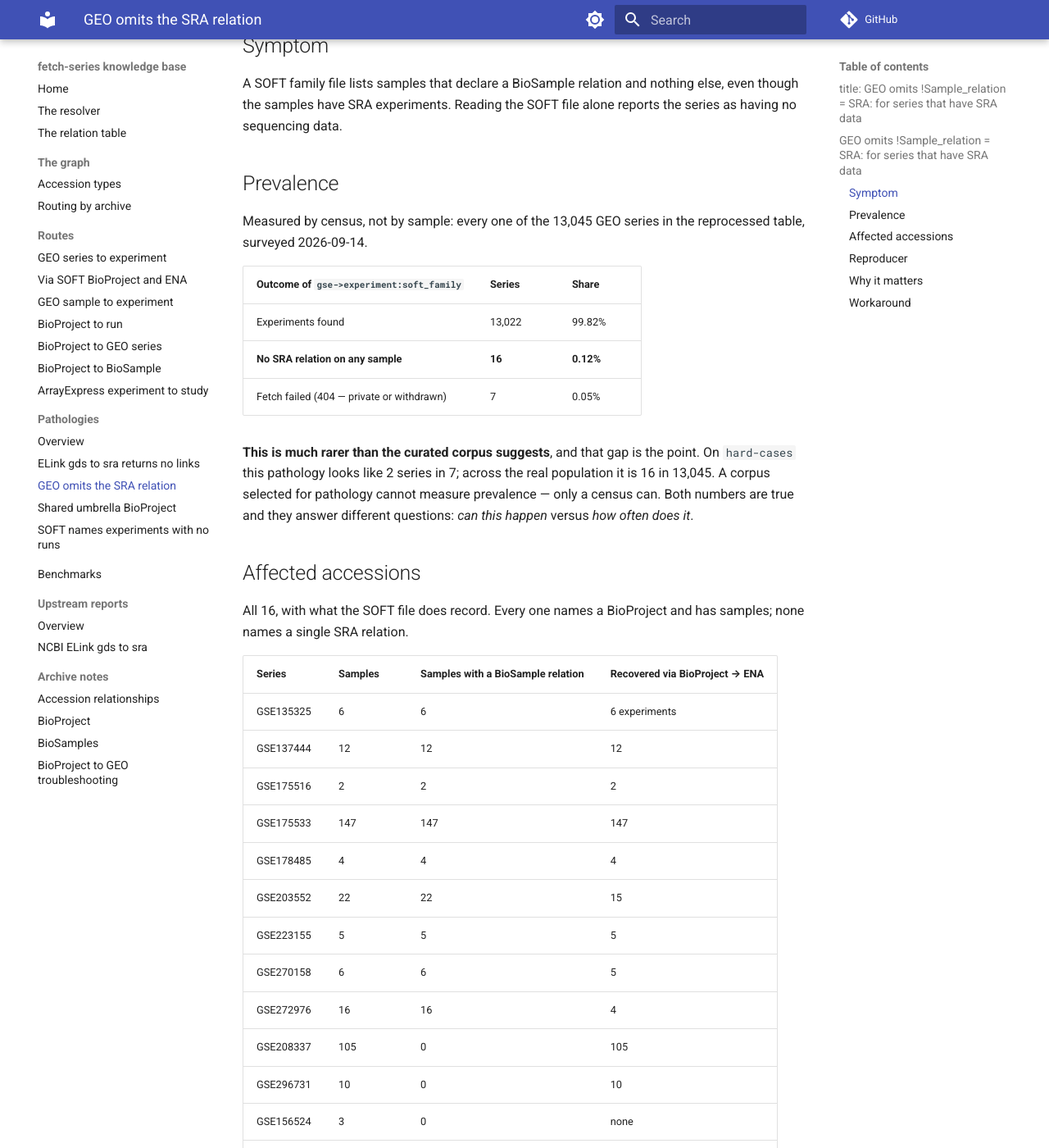
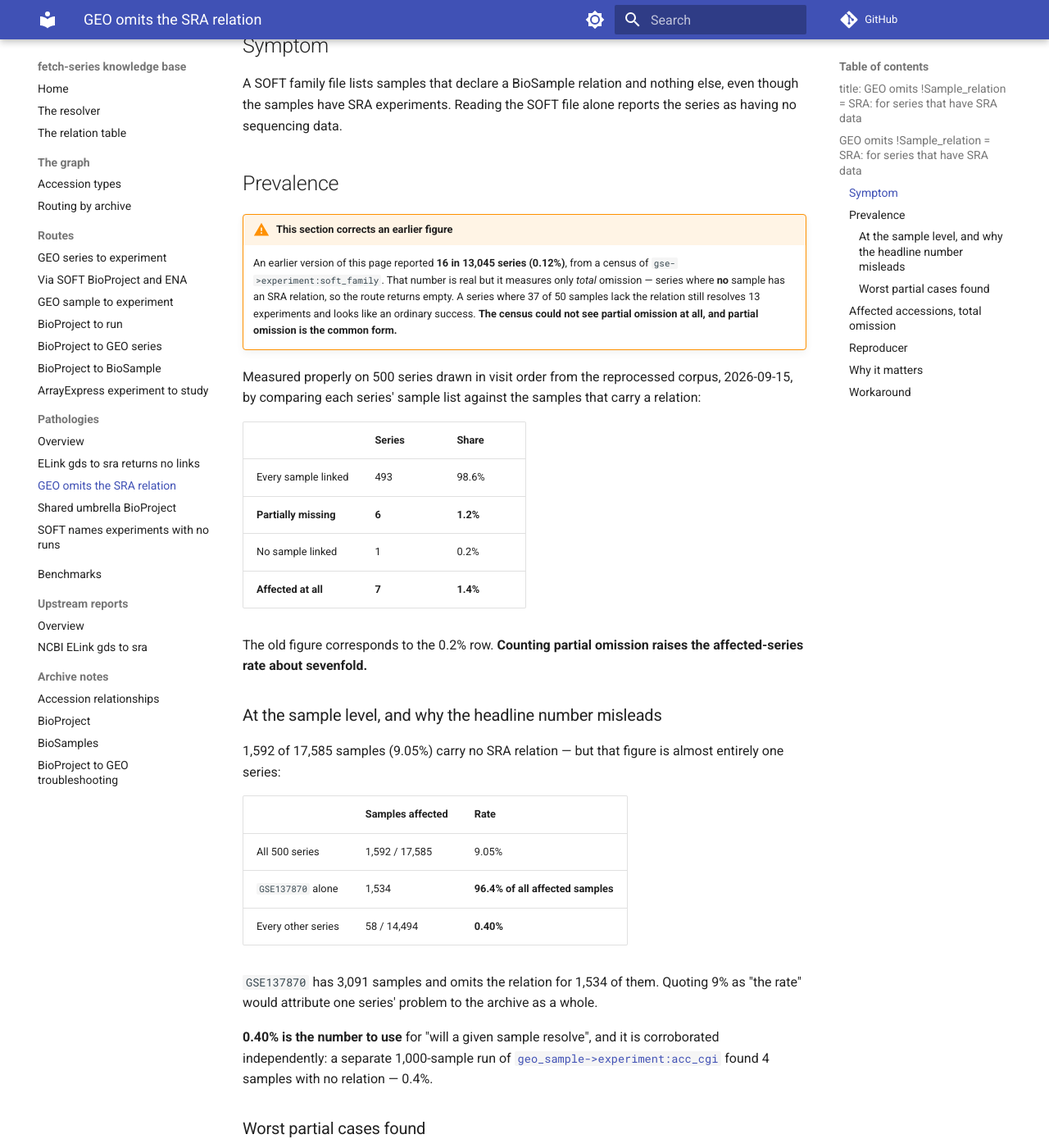
Before and after one commit to cellgeni/fetch-series, an MkDocs documentation site: the page built from docs/pathologies/geo-omits-sample-sra-relation.md, in a window 1280 px wide and 1400 px high, scrolled down 426 px. Shown: the whole window at 82% size. Built offline with MkDocs 1.6.1 and Material for MkDocs 9.7.7, drawn with Linux system fonts in a browser that asks for light colours; comment, search, counter and statistics services are not loaded; some of the changed text lies outside the part shown.

Commit message:
docs: correct the SRA-relation prevalence; the census undercounted ~7x
An earlier version of this page reported 16 in 13,045 series (0.12%). That
number is real but measures only *total* omission -- series where no sample has
a relation, so the route returns empty. A series where 37 of 50 samples lack it
still resolves 13 experiments and looks like an ordinary success, so the census
could not see partial omission at all. Partial omission turns out to be the
common form.

Measured on 500 series by comparing each sample list against the samples that
carry a relation: 1.4% of series are affected, against 0.2% total-only in the
same sample -- about sevenfold.

The sample-level figure needs equal care. 9.05% of samples carry no relation,
but 96.4% of those are one series: GSE137870 omits it for 1,534 of its 3,091
samples. Excluding it, 0.40% -- and that is corroborated independently by the
1,000-sample GSM run, which found 4. Quoting 9% as 'the rate' would attribute
one series' problem to the archive.

Co-Authored-By: Claude Opus 5 <noreply@anthropic.com>

```diff
--- a/docs/pathologies/geo-omits-sample-sra-relation.md
+++ b/docs/pathologies/geo-omits-sample-sra-relation.md
@@ -16,25 +16,62 @@ having no sequencing data.
 
 ## Prevalence
 
-Measured by census, not by sample: every one of the 13,045 GEO series in the reprocessed
-table, surveyed 2026-09-14.
+!!! warning "This section corrects an earlier figure"
+    An earlier version of this page reported **16 in 13,045 series (0.12%)**, from a
+    census of `gse->experiment:soft_family`. That number is real but it measures only
+    *total* omission — series where **no** sample has an SRA relation, so the route
+    returns empty. A series where 37 of 50 samples lack the relation still resolves 13
+    experiments and looks like an ordinary success. **The census could not see partial
+    omission at all, and partial omission is the common form.**
 
-| Outcome of `gse->experiment:soft_family` | Series | Share |
+Measured properly on 500 series drawn in visit order from the reprocessed corpus,
+2026-09-15, by comparing each series' sample list against the samples that carry a
+relation:
+
+| | Series | Share |
 |---|---|---|
-| Experiments found | 13,022 | 99.82% |
-| **No SRA relation on any sample** | **16** | **0.12%** |
-| Fetch failed (404 — private or withdrawn) | 7 | 0.05% |
+| Every sample linked | 493 | 98.6% |
+| **Partially missing** | **6** | **1.2%** |
+| No sample linked | 1 | 0.2% |
+| **Affected at all** | **7** | **1.4%** |
 
-**This is much rarer than the curated corpus suggests**, and that gap is the point. On
-`hard-cases` this pathology looks like 2 series in 7; across the real population it is 16
-in 13,045. A corpus selected for pathology cannot measure prevalence — only a census can.
-Both numbers are true and they answer different questions: *can this happen* versus *how
-often does it*.
+The old figure corresponds to the 0.2% row. **Counting partial omission raises the
+affected-series rate about sevenfold.**
 
-## Affected accessions
+### At the sample level, and why the headline number misleads
 
-All 16, with what the SOFT file does record. Every one names a BioProject and has samples;
-none names a single SRA relation.
+1,592 of 17,585 samples (9.05%) carry no SRA relation — but that figure is almost entirely
+one series:
+
+| | Samples affected | Rate |
+|---|---|---|
+| All 500 series | 1,592 / 17,585 | 9.05% |
+| `GSE137870` alone | 1,534 | **96.4% of all affected samples** |
+| Every other series | 58 / 14,494 | **0.40%** |
+
+`GSE137870` has 3,091 samples and omits the relation for 1,534 of them. Quoting 9% as "the
+rate" would attribute one series' problem to the archive as a whole.
+
+**0.40% is the number to use** for "will a given sample resolve", and it is corroborated
+independently: a separate 1,000-sample run of
+[`geo_sample->experiment:acc_cgi`](../routes/geo-sample-to-experiment/index.md) found 4
+samples with no relation — 0.4%.
+
+### Worst partial cases found
+
+| Series | Samples | Linked | Missing |
+|---|---|---|---|
+| GSE137870 | 3,091 | 1,557 | 1,534 (50%) |
+| GSE197518 | 20 | 8 | 12 (60%) |
+| GSE143151 | 39 | 27 | 12 (31%) |
+| GSE216189 | 34 | 28 | 6 (18%) |
+| GSE139388 | 7 | 3 | 4 (57%) |
+| GSE165371 | 141 | 139 | 2 (1%) |
+
+## Affected accessions, total omission
+
+The 16 series where **no** sample carries a relation, from the full 13,045-series census.
+Every one names a BioProject and has samples; none names a single SRA relation.
 
 | Series | Samples | Samples with a BioSample relation | Recovered via BioProject → ENA |
 |---|---|---|---|
```
Also changed, not shown: other parts of docs/pathologies/geo-omits-sample-sra-relation.md (+2 -2 lines), 1 other file.
